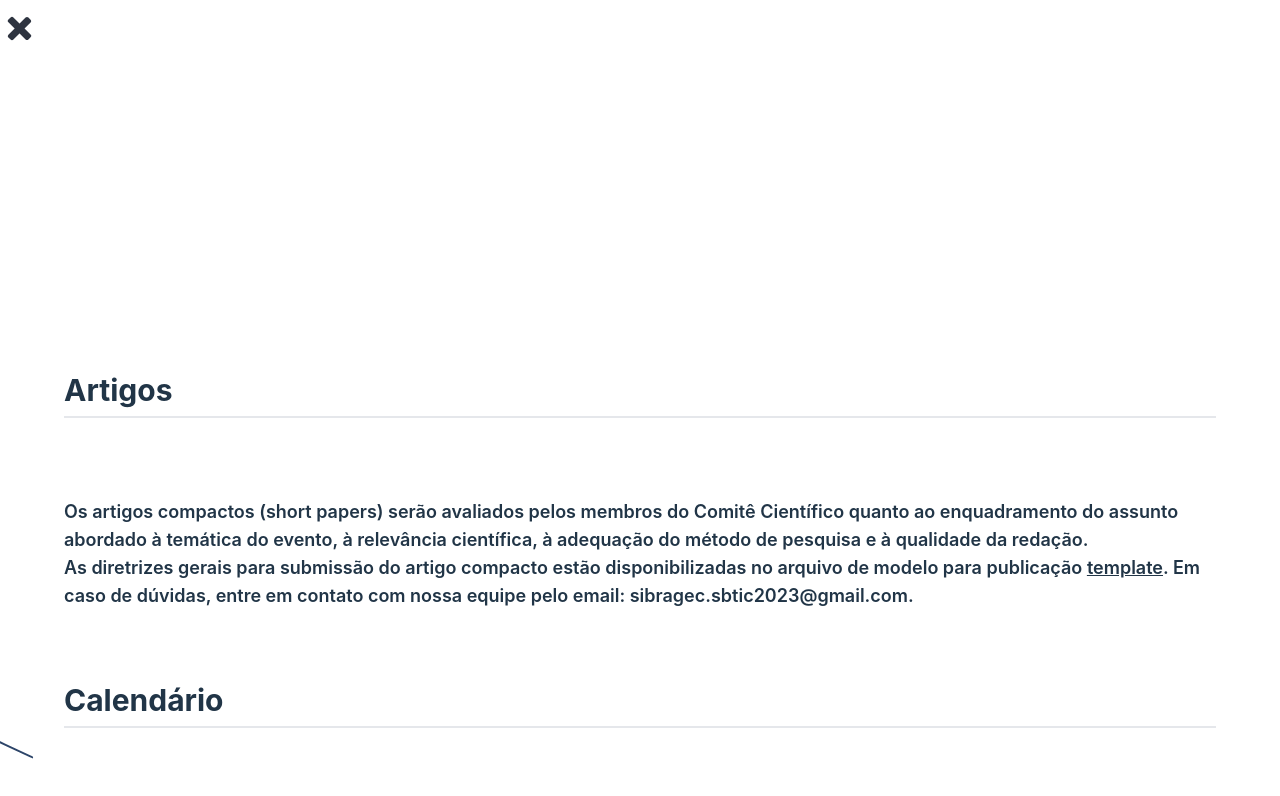
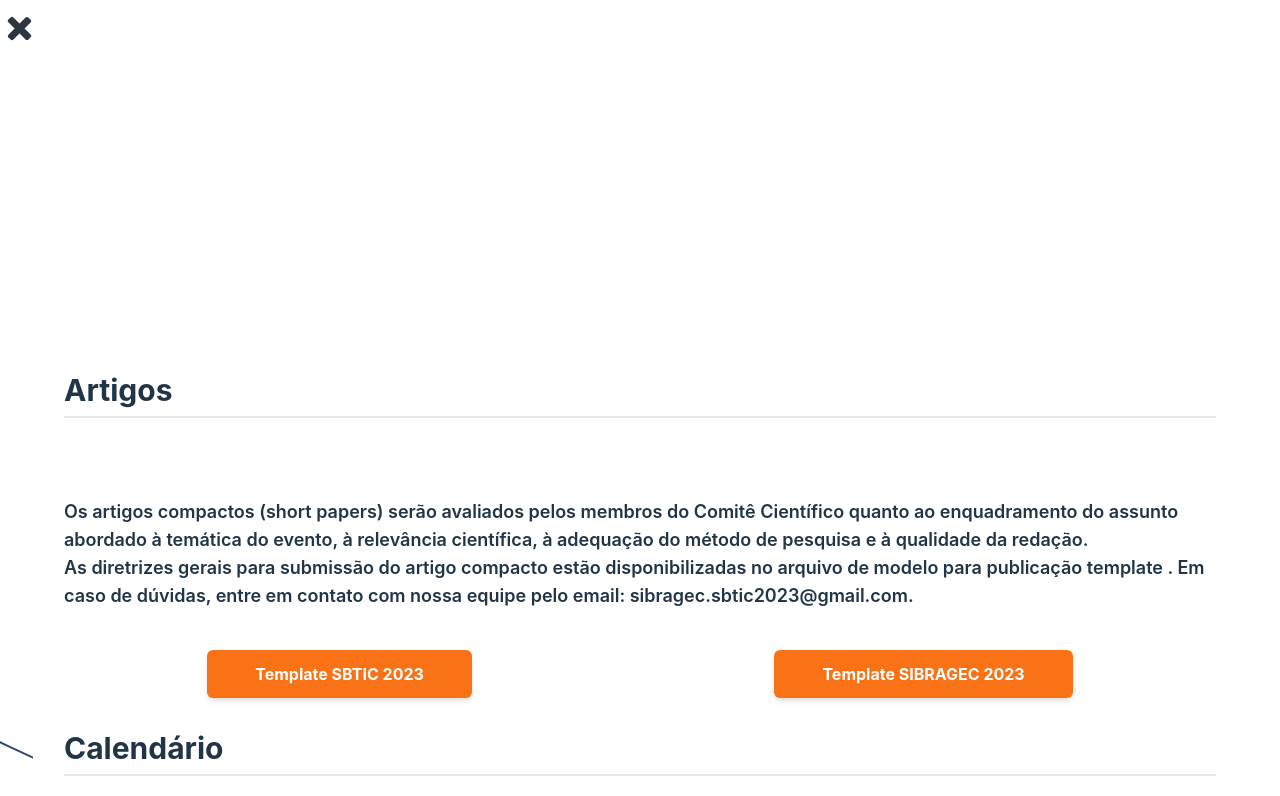
Before and after one commit to softeam-org/sibragecsbtic-web, a React (Vite) app: page /submissoes in a window 1280 px wide. Shown: the top 796 px of the page. Built offline with nearby package versions, Linux system fonts and the light colour scheme; what tailwind-nord would draw is missing.

Commit message:
Adicionados botões para templates

```diff
--- a/src/container/Submissoes.jsx
+++ b/src/container/Submissoes.jsx
@@ -27,18 +27,26 @@ function Submissoes() {
           </p>
           <p>
             As diretrizes gerais para submissão do artigo compacto estão
-            disponibilizadas no arquivo de modelo para publicação{" "}
-            <Link
-              to={
-                "https://drive.google.com/drive/u/0/folders/1lWCw2mAZ_QrGNLVKh-ejKu2umq3Zk1xV"
-              }
-              className="underline cursor-pointer"
-            >
-              template
-            </Link>
-            . Em caso de dúvidas, entre em contato com nossa equipe pelo email:
+            disponibilizadas no arquivo de modelo para publicação template . Em
+            caso de dúvidas, entre em contato com nossa equipe pelo email:
             sibragec.sbtic2023@gmail.com.
           </p>
+        </div>
+        <div className="flex flex-col lg:flex-row lg:justify-around gap-4 ">
+          <Link
+            target="_blank"
+            to="https://docs.google.com/document/d/1haZ2PZzn8jVFSFiUq5li4URopG8zCw5Z"
+            className="bg-orange-500 border-0 text-center text-white font-bold py-3 px-12  shadow-md hover:shadow-lg rounded-md hover:bg-orange-400 transition-all ease-in"
+          >
+            Template SBTIC 2023
+          </Link>
+          <Link
+            to="https://docs.google.com/document/d/106rmA2mktN7X5BNiJl71yPoWcqkM4HbF"
+            target="_blank"
+            className="bg-orange-500 border-0 text-center text-white font-bold py-3 px-12  shadow-md hover:shadow-lg rounded-md hover:bg-orange-400 transition-all ease-in"
+          >
+            Template SIBRAGEC 2023
+          </Link>
         </div>
         <div className="calendario mb-20">
           <SectionTitle title={"Calendário"} />
@@ -61,8 +69,7 @@ function Submissoes() {
             mídias sociais do evento.
             <br />
             Para dúvidas em relação à submissão dos artigos, por favor, entre em
-            contato com o Comitê Científico pelo e-mail:{" "}
-            <Link to="">gt.gestao@antac.org.br.</Link>
+            contato com o Comitê Científico pelo e-mail: gt.gestao@antac.org.br.
           </p>
 
           <div className="flex flex-col gap-10 lg:flex-row mt-10">
```
